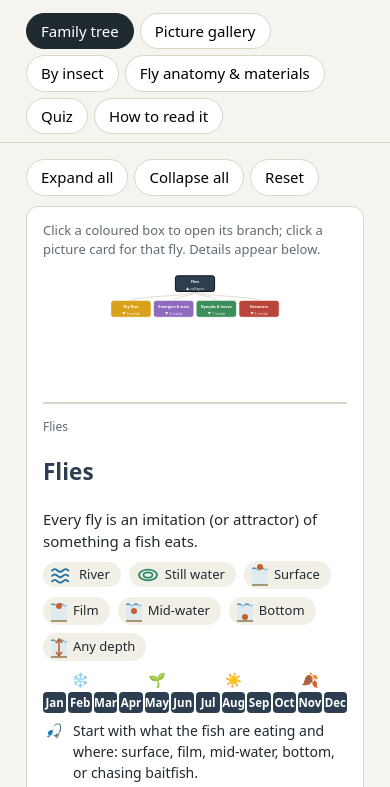
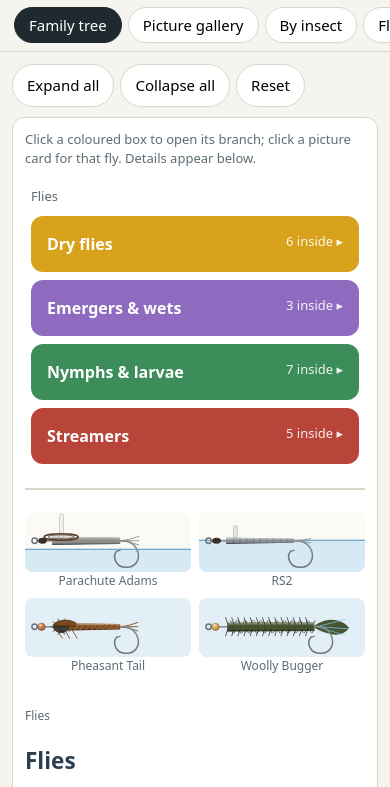
Before and after one commit to tannerpolley/fly-tree, a plain HTML site: page index.html in a window 390 px wide. Shown: the part 101-888 px from the top of the page. Drawn offline with Linux system fonts and the light colour scheme.

Commit message:
Add phone layout: drill-down list instead of the flowchart on narrow screens
Co-Authored-By: Claude Sonnet 5.5 <noreply@anthropic.com>

```diff
--- a/index.html
+++ b/index.html
@@ -42,6 +42,21 @@ table{border-collapse:collapse;width:100%}th,td{border-bottom:1px solid var(--li
 .part{cursor:pointer}.part:hover *,.part.sel *{stroke:#c4622d!important;stroke-width:3!important}
 .lbl{font-size:12.5px;fill:#1f2a30;pointer-events:none}
 .g2{display:grid;gap:14px;grid-template-columns:repeat(auto-fit,minmax(340px,1fr))}
+
+.mnav{display:flex;gap:10px;align-items:center;margin:4px 0 10px;flex-wrap:wrap}
+.mback{border:1px solid var(--line);background:#fff;border-radius:999px;padding:8px 14px;font:inherit;cursor:pointer}
+.mcrumb{font-size:13px;color:var(--mute)}
+.mcard{color:#fff;border-radius:12px;padding:16px;margin:8px 0;display:flex;justify-content:space-between;font-weight:700;font-size:16px;cursor:pointer}
+.mcard span{font-weight:400;font-size:13px;opacity:.9}
+.mgrid{display:grid;grid-template-columns:1fr 1fr;gap:10px}
+.mleaf{background:#fff;border:2px solid;border-radius:10px;padding:6px;cursor:pointer;font-size:13px}.mleaf.sel{outline:3px solid #000}.mleaf b{display:block;text-align:center;margin-top:4px}
+@media(max-width:760px){
+ header{padding:14px 14px 6px}nav{flex-wrap:nowrap;overflow-x:auto;padding:8px 14px}nav button{white-space:nowrap}
+ section{padding:12px 12px 40px}.card{padding:12px}
+ .pgrid{grid-template-columns:1fr}.pgrid>div:last-child{order:-1}
+ .colrow{grid-template-columns:1fr}.pair{grid-template-columns:1fr}
+ .tb button{padding:9px 14px}.qopt{padding:13px 14px}
+}
 </style>
 </head>
 <body>
@@ -579,7 +594,19 @@ const HALF=Math.max((TREE.k.length-1)/2*(TW+12)+TW/2,
   ...TREE.k.map(f=>(f.k.length-1)/2*TGX+TW/2),
   ...TREE.k.flatMap(f=>f.k.map(g=>(g.k.length*(LW+GAP)-GAP)/2+10)))+6;   // widest layout
 const flyAt=(a,x,y,w)=>fly(a,{w,label:''}).replace('<svg ',`<svg x="${x}" y="${y}" height="${w*112/312}" `);
+const mq=matchMedia('(max-width:760px)');
+const isMobile=()=>mq.matches;
+function curNode(){const oF=TREE.k.find(f=>open.has(f.id)),oG=oF?oF.k.find(g=>open.has(g.id)):null;return oG||oF||TREE}
+function drawMobile(){
+  const cur=curNode(),path=[];for(let p=cur;p;p=p.p0)path.unshift(p);
+  let s=`<div class="mnav">${cur!==TREE?'<button class="mback" data-back="1">◀ Back</button>':''}<span class="mcrumb">${path.map(p=>p.n).join(' › ')}</span></div>`;
+  if(cur.k.length&&!cur.k[0].k.length)
+    s+=`<div class="mgrid">${cur.k.map(c=>`<div class="node mleaf${c===sel?' sel':''}" data-id="${c.id}" style="border-color:${c.c}">${fly(ART[c.n],{w:'100%',label:c.n})}<b>${c.n}</b></div>`).join('')}</div>`;
+  else s+=cur.k.map(c=>`<div class="node mcard" data-id="${c.id}" style="background:${c.c}">${c.n}<span>${c.k.length} inside ▸</span></div>`).join('');
+  $('#treebox').innerHTML=s;
+}
 function draw(){
+  if(isMobile()){drawMobile();return}
   const FG=TW+12,rootOpen=open.has(TREE.id),fams=TREE.k;
   const oF=rootOpen?fams.find(f=>open.has(f.id)):null;
   const vis=[TREE];TREE.cx=0;
@@ -670,12 +697,19 @@ function select(n,toggle){
 function fixInfoHeight(){
   const box=$('#infobox'),keep=sel;let max=0;
   box.style.height='auto';
+  if(isMobile()){box.innerHTML=info(keep);return}
   ALLN.forEach(n=>{box.innerHTML=info(n);max=Math.max(max,box.scrollHeight)});
   box.style.height=max+'px';box.innerHTML=info(keep);
 }
 let rz;addEventListener('resize',()=>{clearTimeout(rz);rz=setTimeout(fixInfoHeight,150)});
 $('#infobox').onclick=e=>{const c=e.target.dataset.go;if(c!=null)goTo(ALLN[+c])};
-$('#treebox').onclick=e=>{const g=e.target.closest('.node');if(g)select(ALLN[+g.dataset.id],true)};
+$('#treebox').onclick=e=>{
+  if(e.target.closest('[data-back]')){const c=curNode();leavesFold(c);select(c.p0||TREE,false);return}
+  const g=e.target.closest('.node');if(!g)return;
+  const n=ALLN[+g.dataset.id];select(n,true);
+  if(isMobile()&&!n.k.length)$('#infobox').scrollIntoView({behavior:'smooth',block:'start'});
+};
+mq.onchange=()=>{draw();fixInfoHeight()};
 $('#expAll').onclick=()=>{ALLN.filter(n=>n.k.length).forEach(n=>open.add(n.id));draw()};
 $('#colAll').onclick=()=>{open.clear();open.add(TREE.id);draw()};
 $('#reset').onclick=()=>{reset();select(TREE,false)};
```
